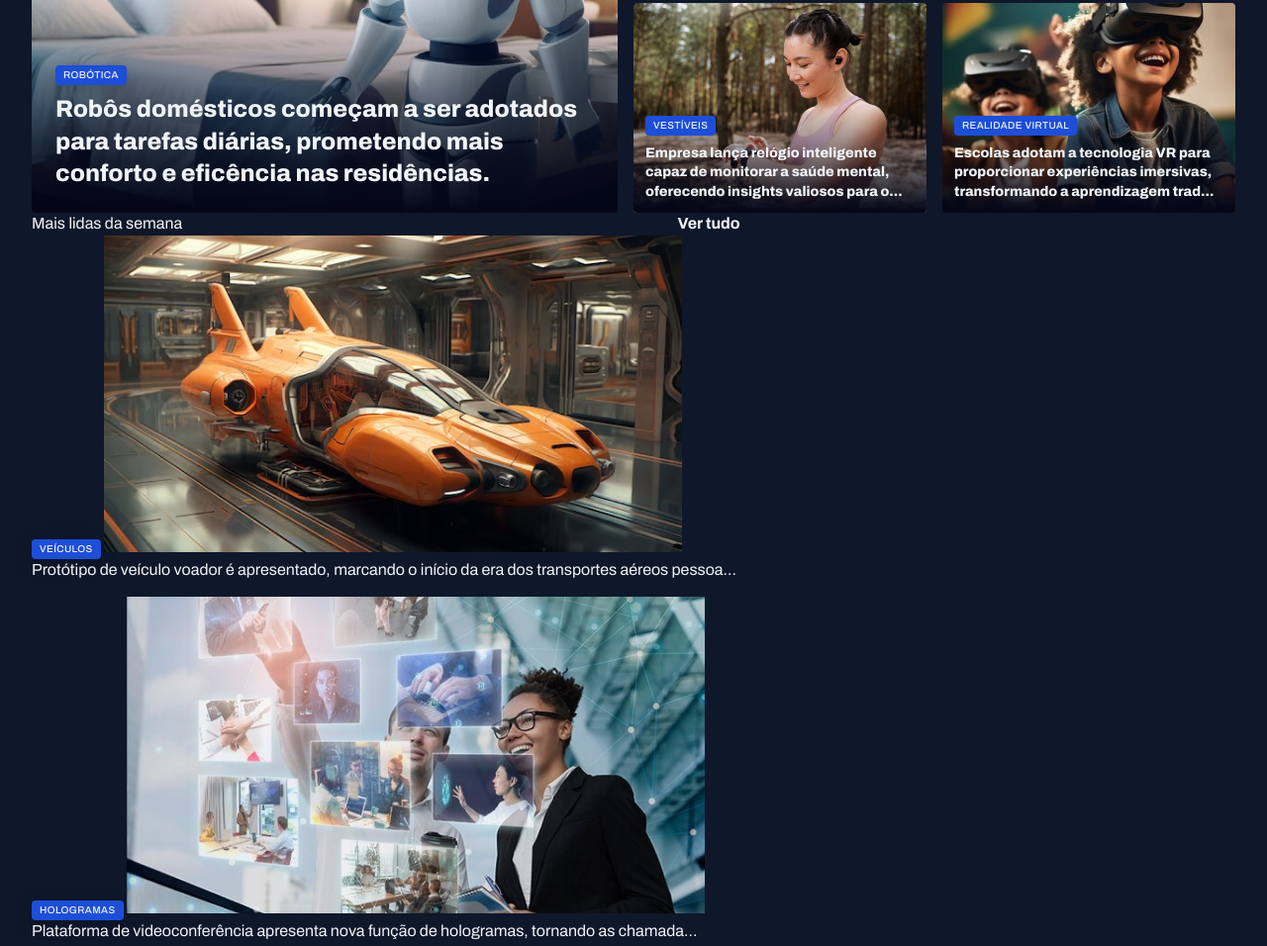
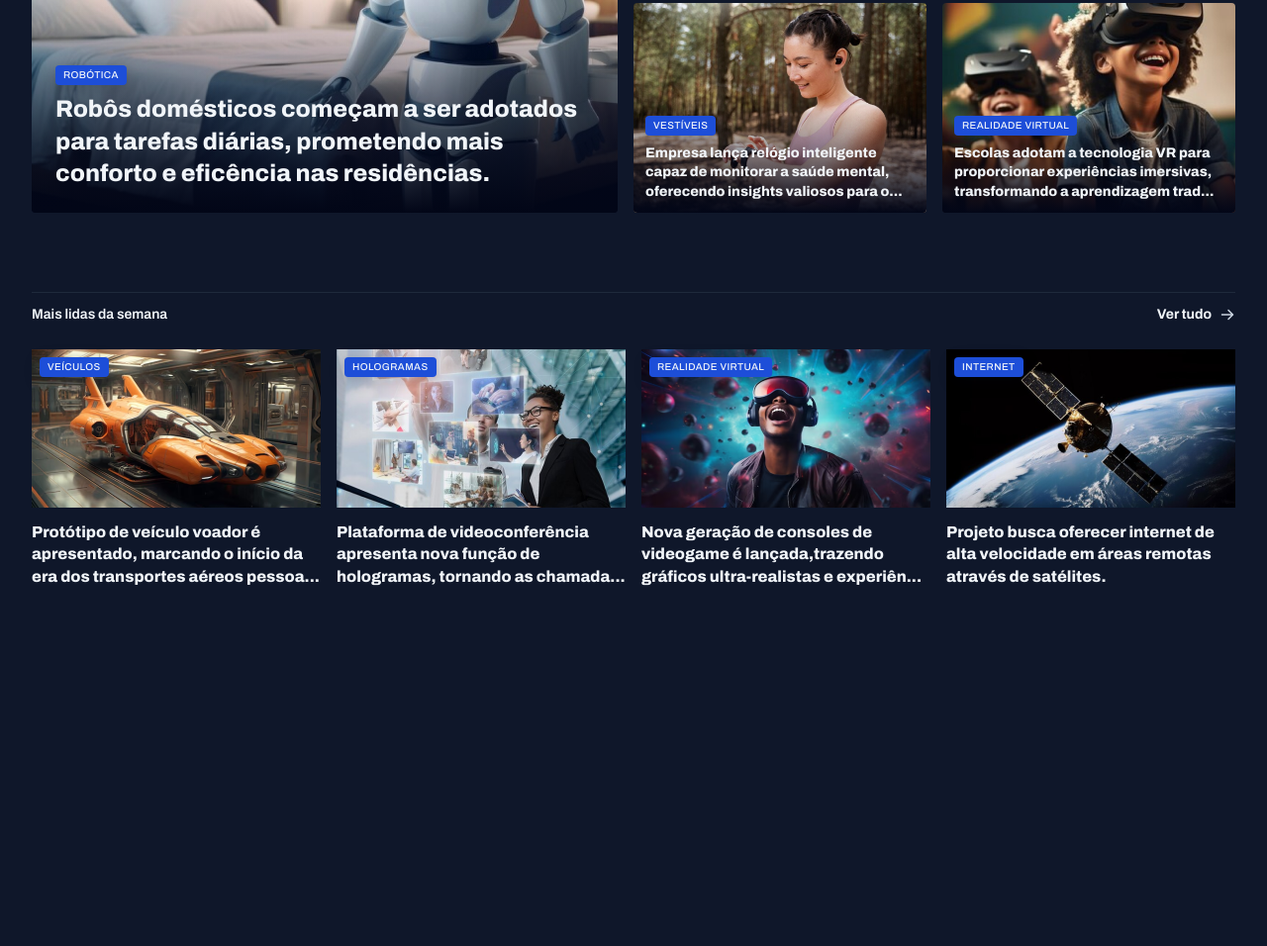
Before and after one commit to ItaloAraujoGomes/projeto_portal_de_noticias, a plain HTML site: page index.html in a window 1280 px wide. Shown: the part 389-1345 px from the top of the page at 99% size. After the commit the page ends 983 px from the top, so only its background shows below. Drawn offline with Linux system fonts and the light colour scheme.

Commit message:
aplicando estilos na section mais lidas da semana

```diff
--- a/index.html
+++ b/index.html
@@ -156,15 +156,15 @@
             <span class="content-tag">realidade virtual</span>
             <img src="assets/images/Image 08.png" alt="" />
             <p>
-              Projeto busca oferecer internet de alta velocidade em áreas
-              remotas através de satélites.
+              Nova geração de consoles de videogame é lançada,trazendo gráficos ultra-realistas e experiên...
             </p>
           </figure>
 
           <figure>
             <span class="content-tag">internet</span>
             <img src="assets/images/Image 09.png" alt="" />
-            <p></p>
+            <p>Projeto busca oferecer internet de alta velocidade em áreas
+              remotas através de satélites.</p>
           </figure>
         </div>
       </section>
--- a/style/global.css
+++ b/style/global.css
@@ -49,6 +49,7 @@ img{
 
 main{
     margin-top: 40px;
+    gap: 80px;
 }
 
 .content-tag {
--- a/style/sections.css
+++ b/style/sections.css
@@ -1,3 +1,25 @@
+section header{
+  border-top: 1px solid var(--stroke-color);
+  padding-block: 12px 24px;
+  font: var(--text-span);
+
+  a{
+    justify-self: end;
+    align-items: center;
+    gap: 8px;
+
+    span{
+      background-image: url(../assets/icons/ArrowRight.svg);
+      width: 16px;
+      height: 16px;
+    }
+
+    &:hover span {
+      background-image: url(../assets/icons/ArrowRight-hover.svg);
+    }
+  }
+}
+
 #featured {
   img {
     height: 100%;
@@ -31,3 +53,31 @@
     }
   }
 }
+
+
+#weekly {
+
+  &>div {
+    grid-template-columns: repeat(4, 292px);
+  }
+
+  img{
+    height: 160px;
+  }
+
+  figure{
+    position: relative;
+
+    .content-tag{
+      position: absolute;
+      top: 8px;
+      left: 8px;
+    }
+
+    p{
+      margin-top: 8px;
+      font-weight: 800;
+    }
+  }
+
+}
```
